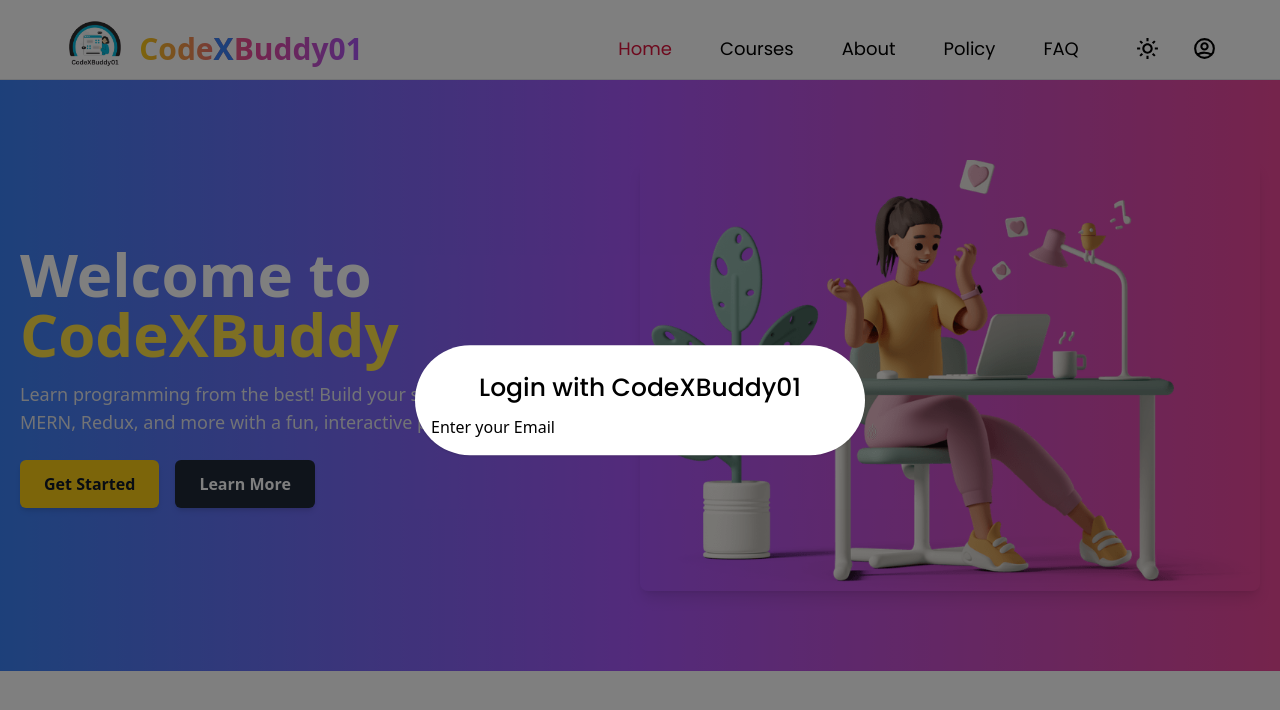
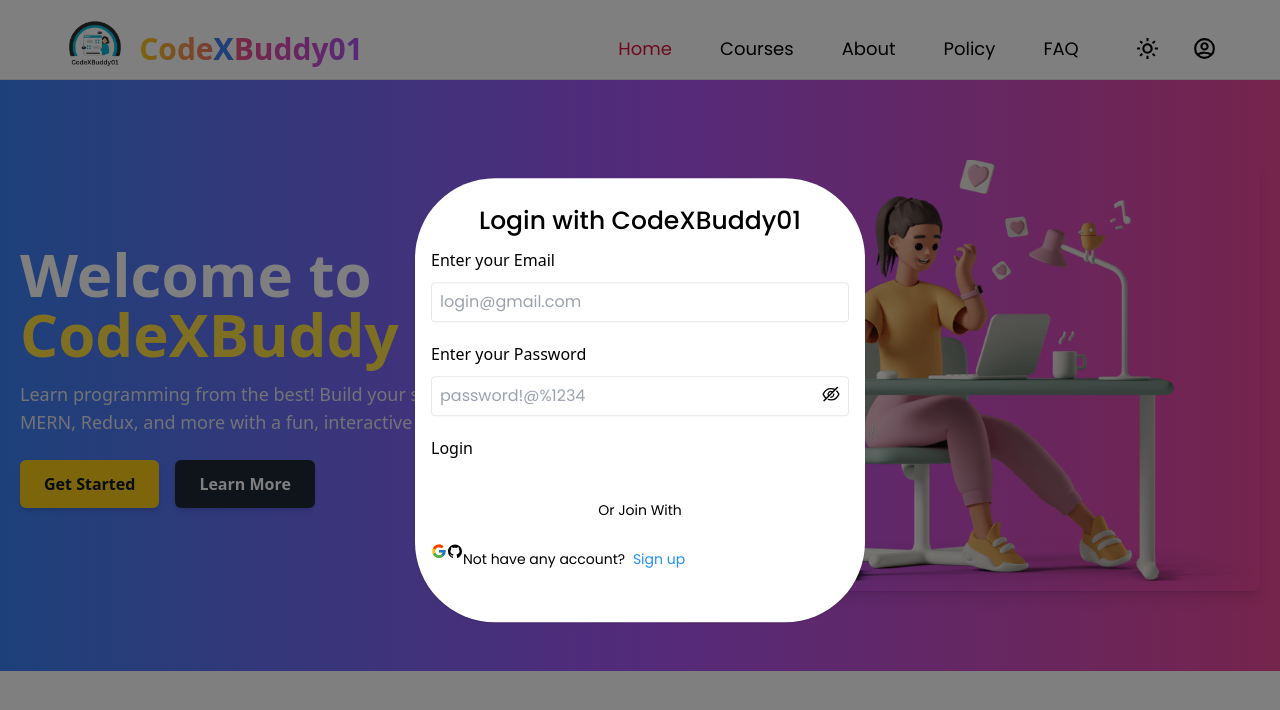
Before and after one commit to CodeXBuddy01/CodeXBuddy01.in, a Next.js app in the folder client/: page / in a window 1280 px wide. Both pictures are taken after a click on the icon 1204 px from the left and 48 px from the top of the page. Shown: the top 710 px of the page. Built offline with nearby package versions, Linux system fonts and the light colour scheme.

Commit message:
Create Login Form

```diff
--- a/client/app/components/Auth/Login.tsx
+++ b/client/app/components/Auth/Login.tsx
@@ -1,44 +1,114 @@
-'use client'
+"use client";
 
-import React, {FC, useState} from 'react'
-import {useFormik} from "formik";
+import React, { FC, useState } from "react";
+import { useFormik } from "formik";
 import * as Yup from "yup";
-import {styles} from "../../../app/styles/style"
+import {AiOutlineEye, AiOutlineEyeInvisible, AiFillGithub} from "react-icons/ai"
+import {FcGoogle} from "react-icons/fc"
+import { styles } from "../../../app/styles/style";
 
 type Props = {
   setRoute: (route: string) => void;
-}
+};
 
 const schema = Yup.object().shape({
-    email: Yup.string().email("Invalid email!").required("Please enter a valid email address!"),
+  email: Yup.string()
+    .email("Invalid email!")
+    .required("Please enter a valid email address!"),
   password: Yup.string().required("Please enter a valid password!").min(6),
-})
+});
 
-const Login:FC<Props> = (props: Props) => {
+const Login: FC<Props> = ({setRoute}) => {
   const [show, setShow] = useState(false);
 
   const formik = useFormik({
-        initialValues: {email:"", password:""},
+    initialValues: { email: "", password: "" },
     validationSchema: schema,
-        onSubmit: async({email, password}) => {
+    onSubmit: async ({ email, password }) => {
       console.log(email, password);
-        }
-    })
+    },
+  });
 
-    const {errors, touched, values, handleChange, handleSubmit} = formik;
+  const { errors, touched, values, handleChange, handleSubmit } = formik;
 
   return (
-    <div className='w-full'>
-        <h1 className={`${styles.title}`}>
-            Login with CodeXBuddy01
-        </h1>
+    <div className="w-full">
+      <h1 className={`${styles.title}`}>Login with CodeXBuddy01</h1>
       <form onSubmit={handleSubmit}>
         <label className={`${styles.label}`} htmlFor="email">
           Enter your Email
         </label>
-        </form>
-    </div>
+        <input
+          type="email"
+          name=""
+          value={values.email}
+          onChange={handleChange}
+          id="email"
+          placeholder="login@gmail.com"
+          className={`${errors.email && touched.email && "border-red-500"} ${
+            styles.input
+          }`}
+        />
+        {errors.email && touched.email && (
+          <span className="text-red-500 pt-2 block">{errors.email}</span>
+        )}
+        <div className="w-full mt-5 relative mb-1">
+          <label className={`${styles.label}`} htmlFor="email">
+            Enter your Password
+          </label>
+          <input
+          type={!show ? "password" : "text"}
+          name="password"
+          value={values.password}
+          onChange={handleChange}
+          id="password"
+          placeholder="password!@%1234"
+          className={`${errors.password && touched.password && "border-red-500"} ${
+            styles.input
+          }`}
+          />
+          {
+            !show ? (
+                <AiOutlineEyeInvisible
+                className="absolute bottom-3 right-2 z-1 cursor-pointer"
+                size={20}
+                onClick={() => setShow(true)}
+                 />
+            ) : (
+                <AiOutlineEye
+                className="absolute bottom-3 right-2 z-1 cursor-pointer"
+                size={20}
+                onClick={() => setShow(false)}
+                 />
             )
           }
+          {errors.password && touched.password && (
+            <span className="text-red-500 pt-2 block">{errors.password}</span>
+          )}
+        </div>
+        <div className="w-full mt-5">
+            <input type="submit" value="Login" className={`${styles.button}`} />
+        </div>
+        <br />
+        <h5 className="text-center pt-4 font-Poppins text-[14px] text-black dark:text-white">
+            Or Join With
+        </h5>
+        <div className="flex items-center my-3">
+            <FcGoogle />
+            <AiFillGithub />
+            <h5 className="text-center pt-4 font-Poppins text-[14px]">
+                Not have any account?{" "}
+                <span className="text-[#2190ff] pl-1 cursor-pointer"
+                onClick={() => setRoute("Sign-Up")}
+                >
+                    Sign up
+                </span>
+            </h5>
+        </div>
+      </form>
+      <br />
+    </div>
+  );
+};
 
-export default Login
+export default Login;
--- a/client/app/styles/style.ts
+++ b/client/app/styles/style.ts
@@ -1,4 +1,5 @@
 export const styles = {
     title: "text-[25px] text-black dark:text-white font-[500] font-Poppins text-center py-2",
-    label:"text-[16px] text-Poppins text-black dark:text-white"
+    label:"text-[16px] text-Poppins text-black dark:text-white",
+    input:"w-full text-black dark:text-white bg-transparent border rounded h-[40px] px-2 outline-none mt-[10px] font-Poppins"
 }
```
Lines whose indentation alone changed are shown as unchanged.
